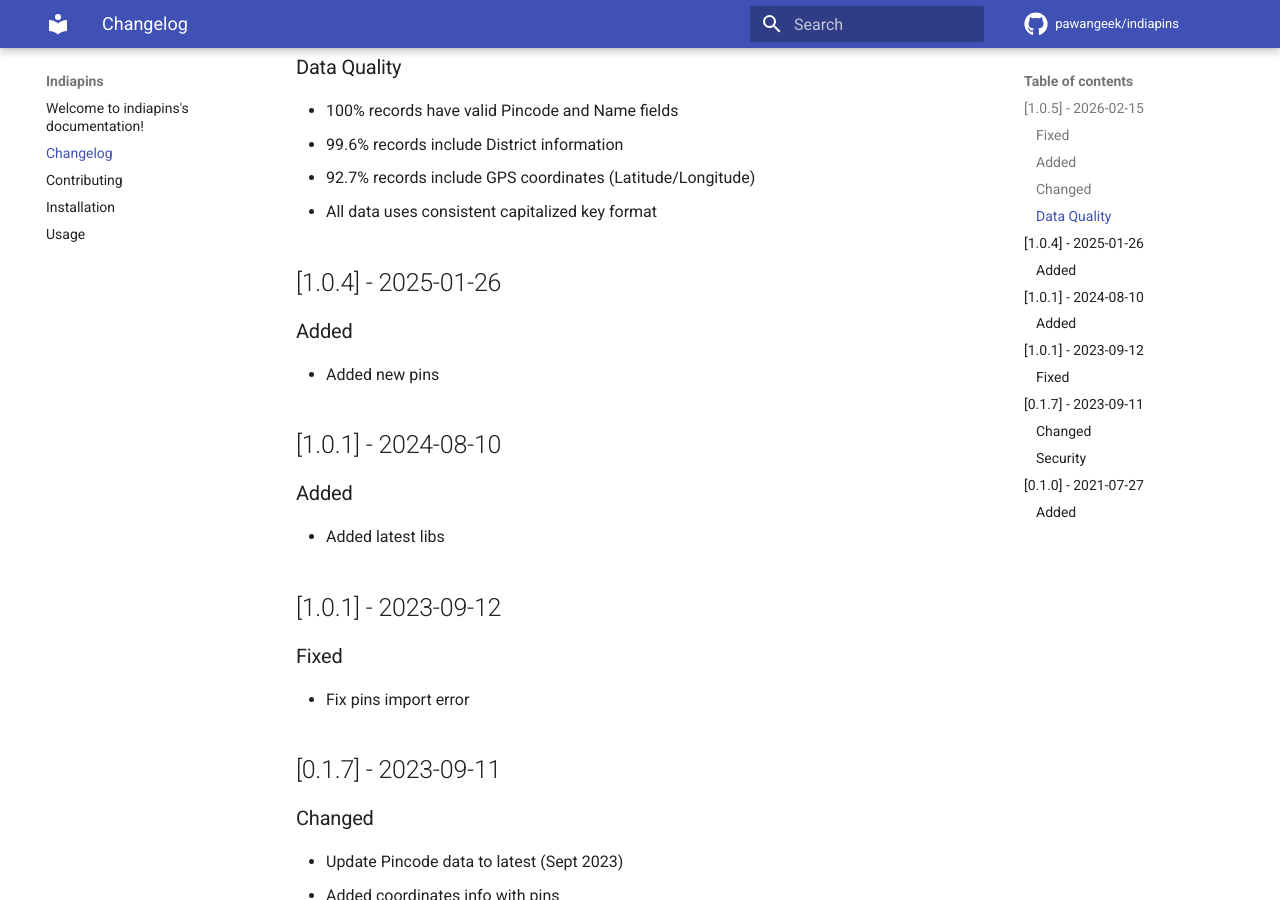
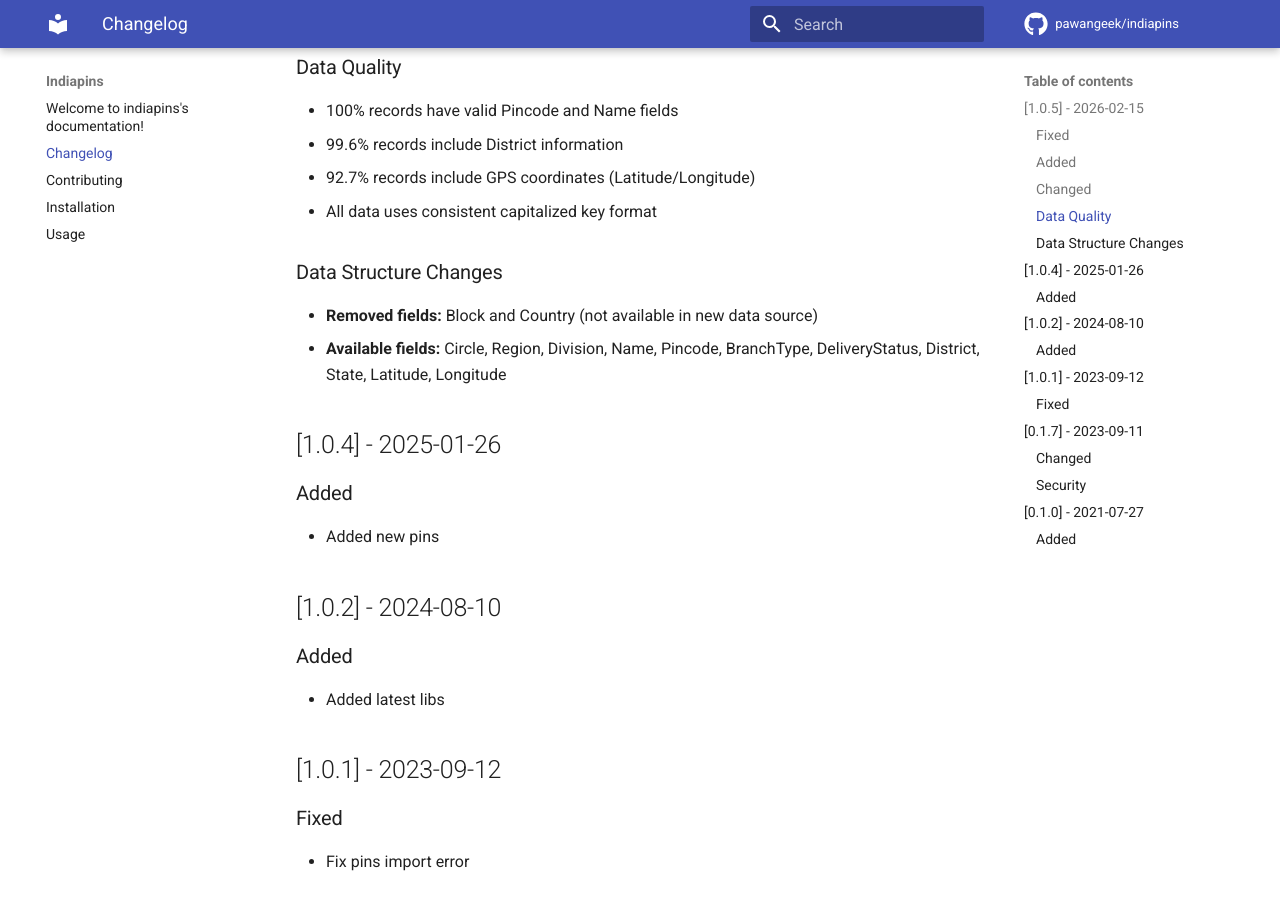
Before and after one commit to pawangeek/indiapins, an MkDocs documentation site: the page built from docs/changelog.md, in a window 1280 px wide and 900 px high, scrolled down 790 px. Built offline with MkDocs 1.6.1 and Material for MkDocs 9.7.7, drawn with Linux system fonts in a browser that asks for light colours; comment, search, counter and statistics services are not loaded.

```diff
--- a/HISTORY.rst
+++ b/HISTORY.rst
@@ -13,7 +13,7 @@ History
 
 * Added new pins
 
-1.0.1 (2024-08-10)
+1.0.2 (2024-08-10)
 ------------------
 
 * Added latest libs
--- a/docs/changelog.md
+++ b/docs/changelog.md
@@ -26,12 +26,16 @@ All notable changes to indiapins will be documented in this file.
 - 92.7% records include GPS coordinates (Latitude/Longitude)
 - All data uses consistent capitalized key format
 
+### Data Structure Changes
+- **Removed fields:** Block and Country (not available in new data source)
+- **Available fields:** Circle, Region, Division, Name, Pincode, BranchType, DeliveryStatus, District, State, Latitude, Longitude
+
 ## [1.0.4] - 2025-01-26
 
 ### Added
 - Added new pins
 
-## [1.0.1] - 2024-08-10
+## [1.0.2] - 2024-08-10
 
 ### Added
 - Added latest libs
```
Also changed, not shown: docs/usage.md (+6 -4 lines), README.rst.
